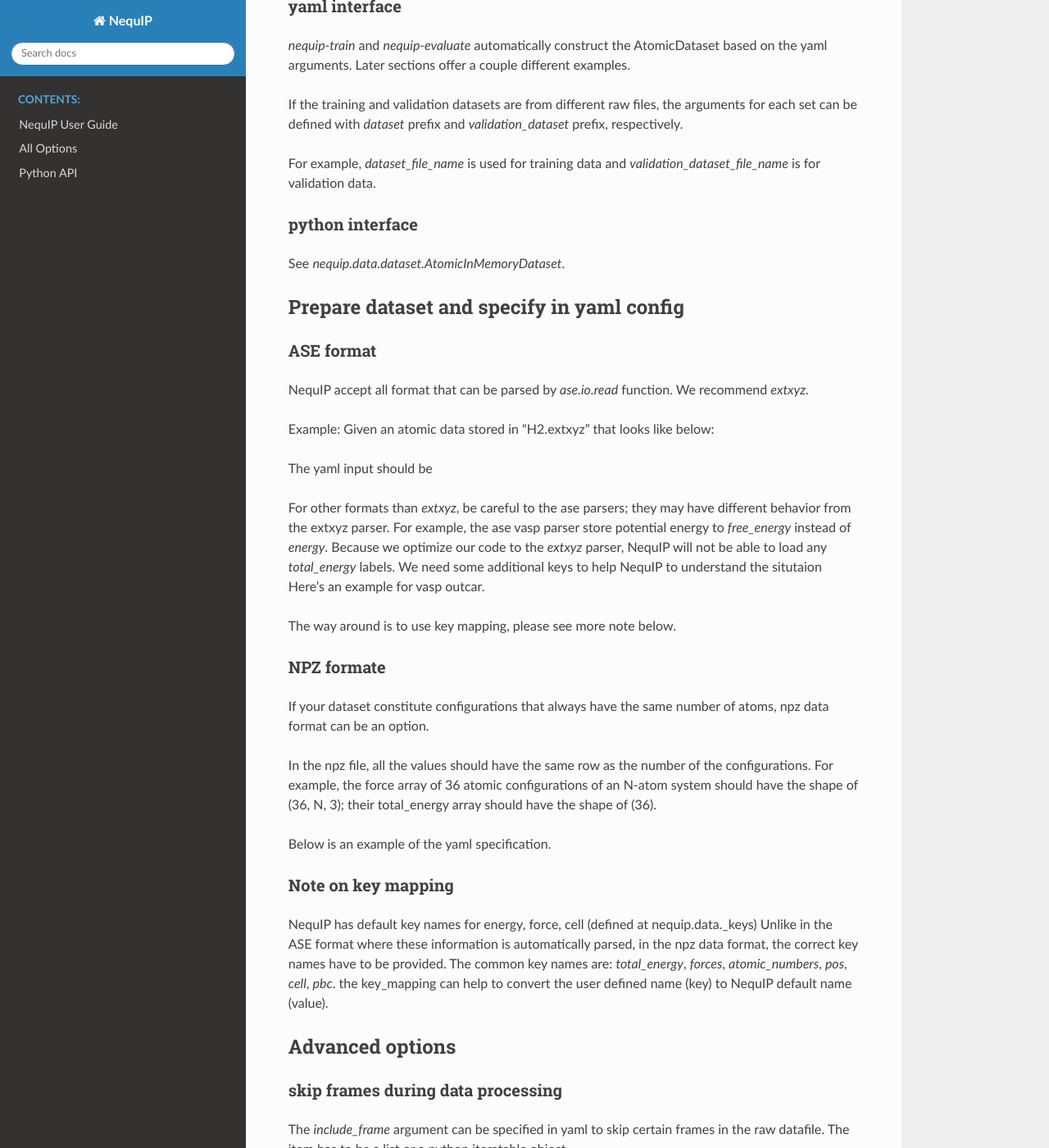
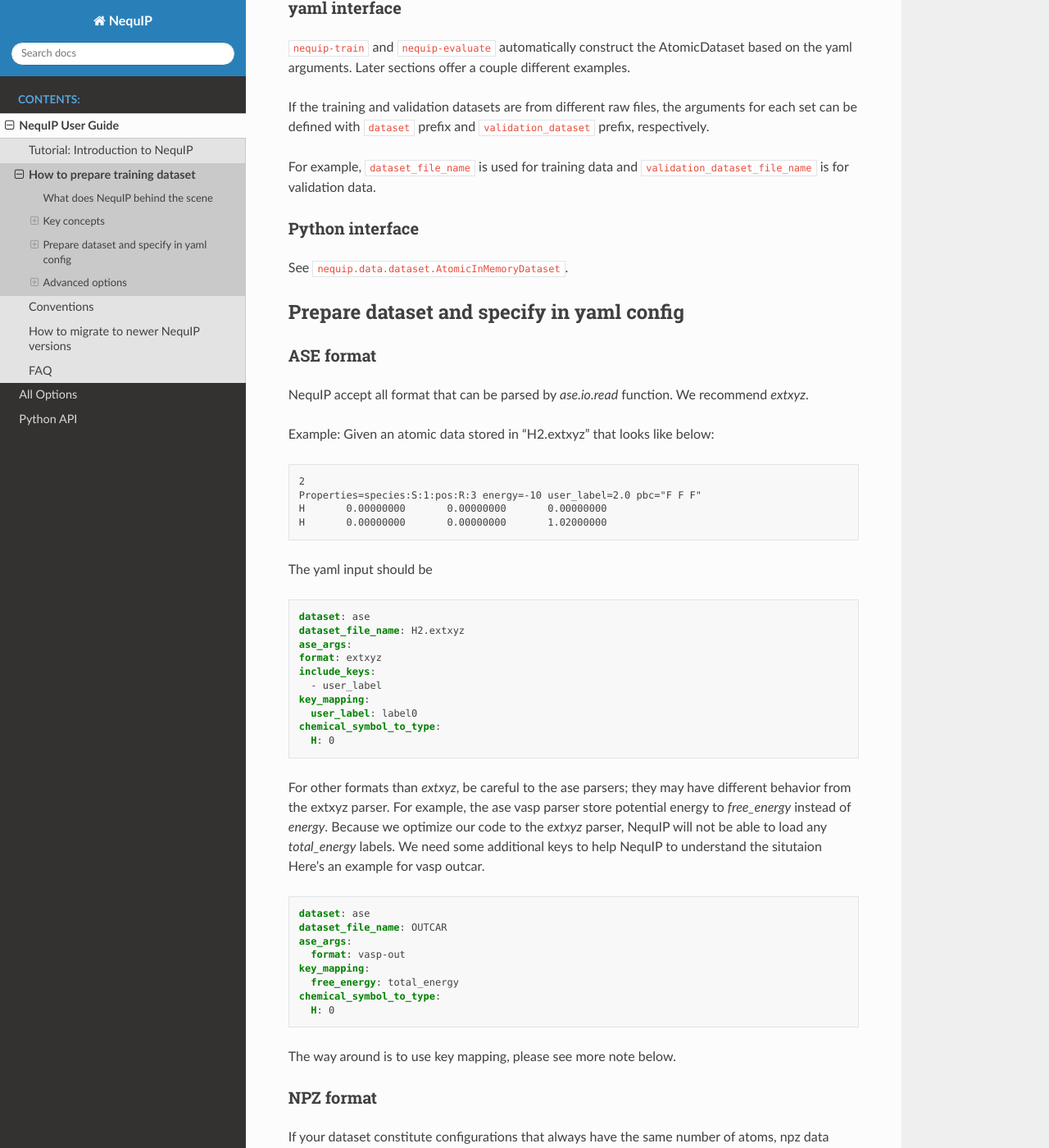
Before and after one commit to mir-group/nequip, a Sphinx documentation site: the page built from docs/guide/dataset.rst, in a window 1280 px wide and 1400 px high, scrolled down 808 px. Shown: the whole window at 82% size. Built offline with Sphinx 7.4.7 and the Read the Docs theme 2.0.0, drawn with Linux system fonts in a browser that asks for light colours; some of the changed text lies outside the part shown.

Commit message:
RST cleanup

```diff
--- /dev/null
+++ b/docs/guide/commands.rst
@@ -0,0 +1,5 @@
+Command-line Reference
+======================
+
+``nequip-train``
+----------------
--- a/docs/guide/dataset.rst
+++ b/docs/guide/dataset.rst
@@ -1,18 +1,18 @@
 .. _dataset_note:
 
 How to prepare training dataset
-=======================================
+===============================
 
 What does NequIP behind the scene
---------------
+---------------------------------
 
 NequIP uses AtomicDataset class to store the atomic configurations.
 During the initialization of an AtomicDataset object,
 NequIP reads the atomic structures from the dataset,
 computes the neighbor list and other data structures needed for the GNN
-by converting raw data to a list of `AtomicData` objects.
+by converting raw data to a list of ``AtomicData`` objects.
 
-The computed results are then cached on harddisk `root/processed_hashkey` folder.
+The computed results are then cached on harddisk ``root/processed_hashkey`` folder.
 The hashing is based on all the metadata provided for the dataset,
 which includes the file name, the cutoff radius, float number precision and etc.
 In the case where multiple training/evaluation runs use the same dataset,
@@ -23,10 +23,10 @@ Note: be careful to the cached file. If you update your raw data file but keep u
 NequIP will not automatically update the cached data.
 
 Key concepts
---------------
+------------
 
 fixed_fields
-~~~~~~~~~~~~~~~~~~~~~~~~~
+~~~~~~~~~~~~
 Fixed fields are the quantities that are shared among all the configurations in the dataset.
 For example, if the dataset is a trajectory of an NVT MD simulation, the super cell size and the atomic species
 are indeed a constant matrix/vector through out the whole dataset.
@@ -34,24 +34,24 @@ In this case, in stead of repeating the same values for many times,
 we specify the cell and species as fixed fields and only provide them once.
 
 yaml interface
-~~~~~~~~~~~~~~~~~~~~~~~~~
-`nequip-train` and `nequip-evaluate` automatically construct the AtomicDataset based on the yaml arguments.
+~~~~~~~~~~~~~~
+``nequip-train`` and ``nequip-evaluate`` automatically construct the AtomicDataset based on the yaml arguments.
 Later sections offer a couple different examples.
 
 If the training and validation datasets are from different raw files, the arguments for each set
-can be defined with `dataset` prefix and `validation_dataset` prefix, respectively.
+can be defined with ``dataset`` prefix and ``validation_dataset`` prefix, respectively.
 
-For example, `dataset_file_name` is used for training data and `validation_dataset_file_name` is for validation data.
+For example, ``dataset_file_name`` is used for training data and ``validation_dataset_file_name`` is for validation data.
 
-python interface
-~~~~~~~~~~~~~~~~~~~~~~~~~
-See `nequip.data.dataset.AtomicInMemoryDataset`.
+Python interface
+~~~~~~~~~~~~~~~~
+See ``nequip.data.dataset.AtomicInMemoryDataset``.
 
 Prepare dataset and specify in yaml config
---------------
+------------------------------------------
 
 ASE format
-~~~~~~~~~~~~~~~~~~~~~~~~~
+~~~~~~~~~~
 
 NequIP accept all format that can be parsed by `ase.io.read` function.
 We recommend `extxyz`.
@@ -59,6 +59,7 @@ We recommend `extxyz`.
 Example: Given an atomic data stored in "H2.extxyz" that looks like below:
 
 .. code:: extxyz
+
    2
    Properties=species:S:1:pos:R:3 energy=-10 user_label=2.0 pbc="F F F"
    H       0.00000000       0.00000000       0.00000000
@@ -67,6 +68,7 @@ Example: Given an atomic data stored in "H2.extxyz" that looks like below:
 The yaml input should be
 
 .. code:: yaml
+
    dataset: ase
    dataset_file_name: H2.extxyz
    ase_args:
@@ -85,6 +87,7 @@ We need some additional keys to help NequIP to understand the situtaion
 Here's an example for vasp outcar.
 
 .. code:: yaml
+
    dataset: ase
    dataset_file_name: OUTCAR
    ase_args:
@@ -96,8 +99,8 @@ Here's an example for vasp outcar.
 
 The way around is to use key mapping, please see more note below.
 
-NPZ formate
-~~~~~~~~~~~~~~~~~~~~~~~~~~~~~~~
+NPZ format
+~~~~~~~~~~
 
 If your dataset constitute configurations that always have the same number of atoms, npz data format can be an option.
 
@@ -108,6 +111,7 @@ their total_energy array should have the shape of (36).
 Below is an example of the yaml specification.
 
 .. code:: yaml
+
    dataset: npz
    dataset_file_name: example.npz
    include_keys:
@@ -137,12 +141,12 @@ Advanced options
 ----------------
 
 skip frames during data processing
-~~~~~~~~~~~~~~~~~~~~~~~~~
+~~~~~~~~~~~~~~~~~~~~~~~~~~~~~~~~~~
 The `include_frame` argument can be specified in yaml to skip certain frames in the raw datafile.
 The item has to be a list or a python iteratable object.
 
 register user-defined graph, node, edge fields
-~~~~~~~~~~~~~~~~~~~~~~~~~
+~~~~~~~~~~~~~~~~~~~~~~~~~~~~~~~~~~~~~~~~~~~~~~
 Graph, node, edge fields are quantities that belong to
 the whole graph, each atom, each edge, respectively.
 Example graph fields include cell, pbc, and total_energy.
--- a/docs/guide/guide.rst
+++ b/docs/guide/guide.rst
@@ -4,6 +4,7 @@ NequIP User Guide
  .. toctree::
 
     intro
-    irreps
+    dataset
     conventions
+    migrate
     FAQ
```
Also changed, not shown: docs/guide/irreps.rst (deleted, +0 -9 lines).
